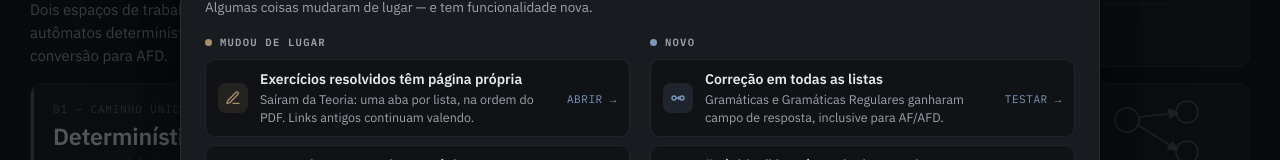
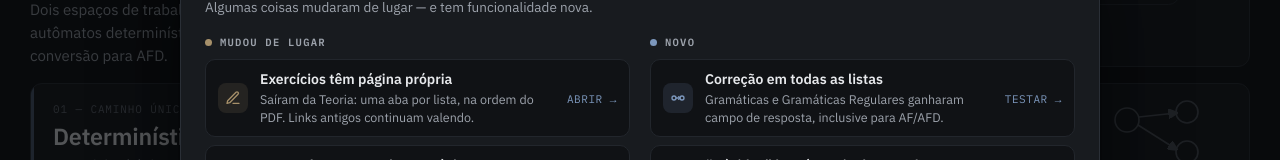
Before and after one commit to DanielCarvalhoOut/bancada-afd-fullstack, an Angular app in the folder frontend/: page / in a window 1280 px wide. Shown: the part 198-358 px from the top of the page. Built offline with nearby package versions, Linux system fonts and the light colour scheme.

Commit message:
style: “Exercícios resolvidos” passa a se chamar só “Exercícios”
Título da página e da aba do navegador, card da página inicial, link no
índice da Teoria e item das Novidades.

```diff
--- a/frontend/src/app/app.routes.ts
+++ b/frontend/src/app/app.routes.ts
@@ -10,7 +10,7 @@ export const routes: Routes = [
   { path: 'teoria/:sec', loadComponent: () => import('./features/teoria/teoria.component').then((m) => m.TeoriaComponent) },
   { path: 'derivacoes', loadComponent: () => import('./features/derivacoes/derivacoes.component').then((m) => m.DerivacoesComponent), title: 'Derivações e árvores' },
   { path: 'atividades', loadComponent: () => import('./features/atividades/atividades.component').then((m) => m.AtividadesComponent), title: 'Atividades' },
-  { path: 'exercicios', loadComponent: () => import('./features/exercicios/exercicios.component').then((m) => m.ExerciciosComponent), title: 'Exercícios resolvidos' },
+  { path: 'exercicios', loadComponent: () => import('./features/exercicios/exercicios.component').then((m) => m.ExerciciosComponent), title: 'Exercícios' },
   { path: 'exercicios/:id', loadComponent: () => import('./features/exercicios/exercicios.component').then((m) => m.ExerciciosComponent) },
   { path: '**', redirectTo: '' },
 ];
--- a/frontend/src/app/core/atividades.ts
+++ b/frontend/src/app/core/atividades.ts
@@ -7,7 +7,7 @@ export interface Atividade extends PdfDoc {
   pages: number;
   size: string;
   topics: string[];
-  /** Questões em Exercícios resolvidos (/exercicios/<section>) com a resolução comentada. */
+  /** Questões em Exercícios (/exercicios/<section>) com a resolução comentada. */
   solutions: { label: string; section: string }[];
 }
 
--- a/frontend/src/app/core/novidades.ts
+++ b/frontend/src/app/core/novidades.ts
@@ -17,7 +17,7 @@ export const NOVIDADES = {
   mudou: [
     {
       icone: 'exercicios',
-      titulo: 'Exercícios resolvidos têm página própria',
+      titulo: 'Exercícios têm página própria',
       texto: 'Saíram da Teoria: uma aba por lista, na ordem do PDF. Links antigos continuam valendo.',
       link: { path: '/exercicios', label: 'Abrir' },
     },
--- a/frontend/src/app/features/derivacoes/presets.ts
+++ b/frontend/src/app/features/derivacoes/presets.ts
@@ -1,7 +1,7 @@
 /**
  * Gramáticas prontas, agrupadas pela atividade de onde vieram. Dado estático.
  * `atividade` liga o grupo ao PDF (core/atividades.ts); `section` liga a questão
- * à resolução/exercício em Exercícios resolvidos.
+ * à resolução/exercício em Exercícios.
  */
 export interface Preset {
   id: string;          // único entre todos os grupos (é o que fica salvo)
--- a/frontend/src/app/features/exercicios/exercicios.component.html
+++ b/frontend/src/app/features/exercicios/exercicios.component.html
@@ -13,7 +13,7 @@
 
   <main class="wrap">
     <div class="eyebrow mono">Listas resolvidas e comentadas</div>
-    <h1>Exercícios resolvidos</h1>
+    <h1>Exercícios</h1>
 
     <!-- uma aba por lista -->
     <nav class="lists" aria-label="Listas">
--- a/frontend/src/app/features/exercicios/exercicios.component.ts
+++ b/frontend/src/app/features/exercicios/exercicios.component.ts
@@ -50,7 +50,7 @@ function toQuestion(s: Section): Question {
 const QUESTIONS = new Map<Chapter, Question[]>(EXERCICIOS.map((c) => [c, c.sections.map(toQuestion)]));
 
 /**
- * Exercícios resolvidos: uma aba por lista e, em cada lista, todas as questões
+ * Exercícios: uma aba por lista e, em cada lista, todas as questões
  * em sequência (derivações, árvores e questões teóricas juntas, na ordem do
  * PDF). Cada exercício tem atalho para a teoria do assunto.
  */
--- a/frontend/src/app/features/portal/portal.component.html
+++ b/frontend/src/app/features/portal/portal.component.html
@@ -93,7 +93,7 @@
     <a class="bookcard" routerLink="/exercicios">
       <svg class="bookglyph" width="28" height="28" viewBox="0 0 24 24" fill="none" stroke="currentColor" stroke-width="1.6" stroke-linecap="round" stroke-linejoin="round" aria-hidden="true"><path d="M9 4H6a2 2 0 0 0-2 2v13a2 2 0 0 0 2 2h12a2 2 0 0 0 2-2V6a2 2 0 0 0-2-2h-3"></path><rect x="9" y="2.5" width="6" height="3.5" rx="1"></rect><path d="M8.5 13l2.5 2.5 5-5"></path></svg>
       <div class="bk-txt">
-        <div class="bk-title">Exercícios resolvidos <span class="mono">3 listas</span></div>
+        <div class="bk-title">Exercícios <span class="mono">3 listas</span></div>
         <div class="bk-desc">As listas resolvidas e comentadas, com correção na hora e atalho para a teoria de cada questão.</div>
       </div>
       <span class="bk-go mono">Praticar
--- a/frontend/src/app/features/teoria/teoria.component.html
+++ b/frontend/src/app/features/teoria/teoria.component.html
@@ -29,7 +29,7 @@
       </div>
 
       <div class="extras">
-        <a routerLink="/exercicios"><span aria-hidden="true">✎</span> Exercícios resolvidos</a>
+        <a routerLink="/exercicios"><span aria-hidden="true">✎</span> Exercícios</a>
         <a routerLink="/derivacoes"><span aria-hidden="true">⇒</span> Verificar derivações e árvores</a>
         <a routerLink="/atividades"><span aria-hidden="true">▤</span> Atividades em PDF</a>
       </div>
--- a/frontend/src/app/shared/blocks.component.ts
+++ b/frontend/src/app/shared/blocks.component.ts
@@ -32,7 +32,7 @@ let uid = 0;
 
 /**
  * Desenha os blocos de conteúdo (texto, listas, tabelas, notas, figuras e
- * exercícios). Usado pela teoria e pelos exercícios resolvidos, para os dois
+ * exercícios). Usado pela teoria e pelos exercícios, para os dois
  * mostrarem o mesmo conteúdo do mesmo jeito. As figuras são autômatos reais,
  * abríveis na bancada.
  */
```
